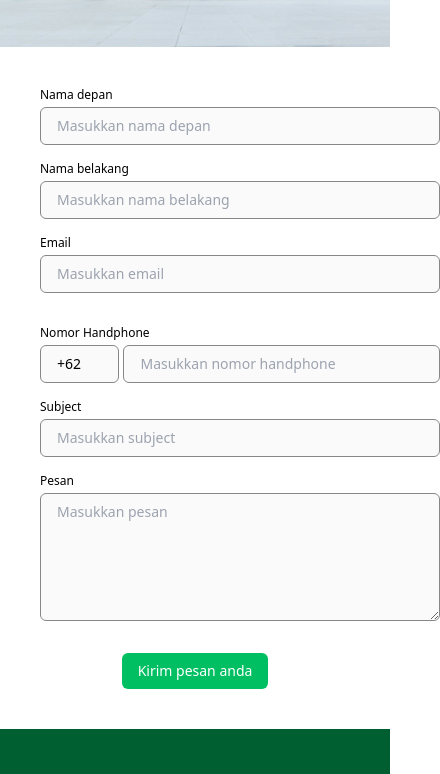
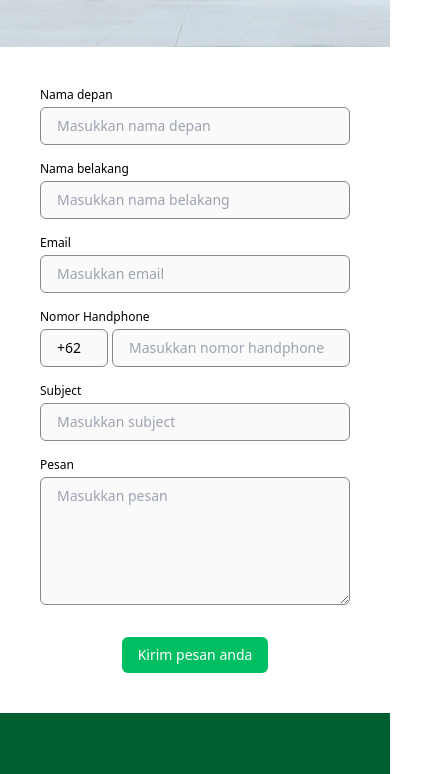
Before and after one commit to irbaadika/sundra-wisata, a website: page public/contact-us.html in a window 390 px wide. Shown: the part 797-1571 px from the top of the page, 440 px wide, since content can reach past the window. Drawn offline with Linux system fonts and the light colour scheme.

Commit message:
revisi footer, contact us, menu mobile

```diff
--- a/public/contact-us.html
+++ b/public/contact-us.html
@@ -120,8 +120,10 @@
       </section>
       <section id="form">
         <div class="p-10 md:p-20">
-          <div class="flex flex-wrap items-center justify-between gap-4">
-            <div class="flex flex-col gap-1">
+          <div
+            class="w-full flex flex-wrap md:flex-nowrap items-center justify-between gap-4"
+          >
+            <div class="w-full md:w-1/2 flex flex-col gap-1">
               <label for="first_name" class="text-xs font-medium"
                 >Nama depan</label
               >
@@ -129,11 +131,11 @@
                 id="first_name"
                 name="first_name"
                 type="text"
-                class="min-w-[400px] px-4 py-2 text-sm bg-neutral-50 border border-neutral-60 rounded-md focus:outline-none focus:border-neutral-80"
+                class="w-full px-4 py-2 text-sm bg-neutral-50 border border-neutral-60 rounded-md focus:outline-none focus:border-neutral-80"
                 placeholder="Masukkan nama depan"
               />
             </div>
-            <div class="flex flex-col gap-1">
+            <div class="w-full md:w-1/2 flex flex-col gap-1">
               <label for="last_name" class="text-xs font-medium"
                 >Nama belakang</label
               >
@@ -141,32 +143,34 @@
                 id="last_name"
                 name="last_name"
                 type="text"
-                class="min-w-[400px] px-4 py-2 text-sm bg-neutral-50 border border-neutral-60 rounded-md focus:outline-none focus:border-neutral-80"
+                class="w-full px-4 py-2 text-sm bg-neutral-50 border border-neutral-60 rounded-md focus:outline-none focus:border-neutral-80"
                 placeholder="Masukkan nama belakang"
               />
             </div>
           </div>
-          <div class="flex flex-wrap items-center justify-between gap-4 mt-4">
-            <div class="flex flex-col gap-1">
+          <div
+            class="w-full flex flex-wrap md:flex-nowrap items-center justify-between gap-4 mt-4"
+          >
+            <div class="w-full md:w-1/2 flex flex-col gap-1">
               <label for="email" class="text-xs font-medium">Email</label>
               <input
                 id="email"
                 name="email"
                 type="email"
-                class="min-w-[400px] px-4 py-2 text-sm bg-neutral-50 border border-neutral-60 rounded-md focus:outline-none focus:border-neutral-80"
+                class="w-full px-4 py-2 text-sm bg-neutral-50 border border-neutral-60 rounded-md focus:outline-none focus:border-neutral-80"
                 placeholder="Masukkan email"
               />
             </div>
-            <div class="flex flex-col gap-1 mt-4">
+            <div class="w-full md:w-1/2 flex flex-col gap-1">
               <label for="country_code" class="text-xs font-medium"
                 >Nomor Handphone</label
               >
-              <div class="flex items-center min-w-[400px] w-[400px] gap-1">
+              <div class="flex items-center w-full gap-1">
                 <select
                   id="country_code"
                   name="country_code"
                   type="text"
-                  class="w-[20%] px-4 py-2 text-sm bg-neutral-50 appearance-none border border-neutral-60 rounded-md focus:outline-none focus:border-neutral-80"
+                  class="w-20 px-4 py-2 text-sm bg-neutral-50 appearance-none border border-neutral-60 rounded-md focus:outline-none focus:border-neutral-80"
                   placeholder="+62"
                 >
                   <option value="+62" selected>+62</option>
@@ -184,7 +188,7 @@
                   id="no_hp"
                   name="no_hp"
                   type="text"
-                  class="w-[80%] px-4 py-2 text-sm bg-neutral-50 border border-neutral-60 rounded-md focus:outline-none focus:border-neutral-80"
+                  class="w-full px-4 py-2 text-sm bg-neutral-50 border border-neutral-60 rounded-md focus:outline-none focus:border-neutral-80"
                   placeholder="Masukkan nomor handphone"
                 />
               </div>
@@ -196,7 +200,7 @@
               id="subject"
               name="subject"
               type="text"
-              class="min-w-[400px] px-4 py-2 text-sm bg-neutral-50 border border-neutral-60 rounded-md focus:outline-none focus:border-neutral-80"
+              class="w-full px-4 py-2 text-sm bg-neutral-50 border border-neutral-60 rounded-md focus:outline-none focus:border-neutral-80"
               placeholder="Masukkan subject"
             />
           </div>
@@ -205,7 +209,7 @@
             <textarea
               id="pesan"
               name="pesan"
-              class="min-w-[400px] min-h-32 px-4 py-2 text-sm bg-neutral-50 border border-neutral-60 rounded-md focus:outline-none focus:border-neutral-80"
+              class="w-full min-h-32 px-4 py-2 text-sm bg-neutral-50 border border-neutral-60 rounded-md focus:outline-none focus:border-neutral-80"
               placeholder="Masukkan pesan"
             ></textarea>
           </div>
```
Also changed, not shown: public/index.html (+40 -40 lines), public/login.html (+2 -2 lines), public/register.html (+2 -2 lines), public/css/style.css.
